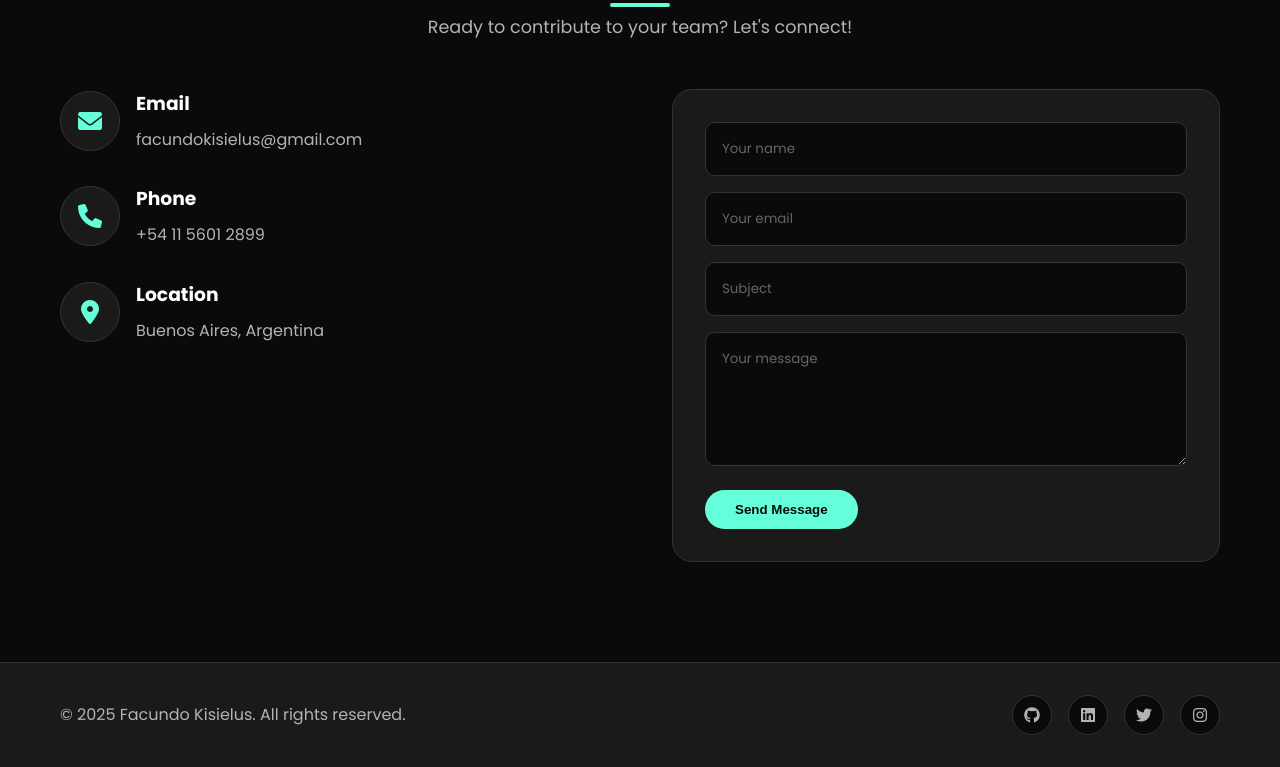
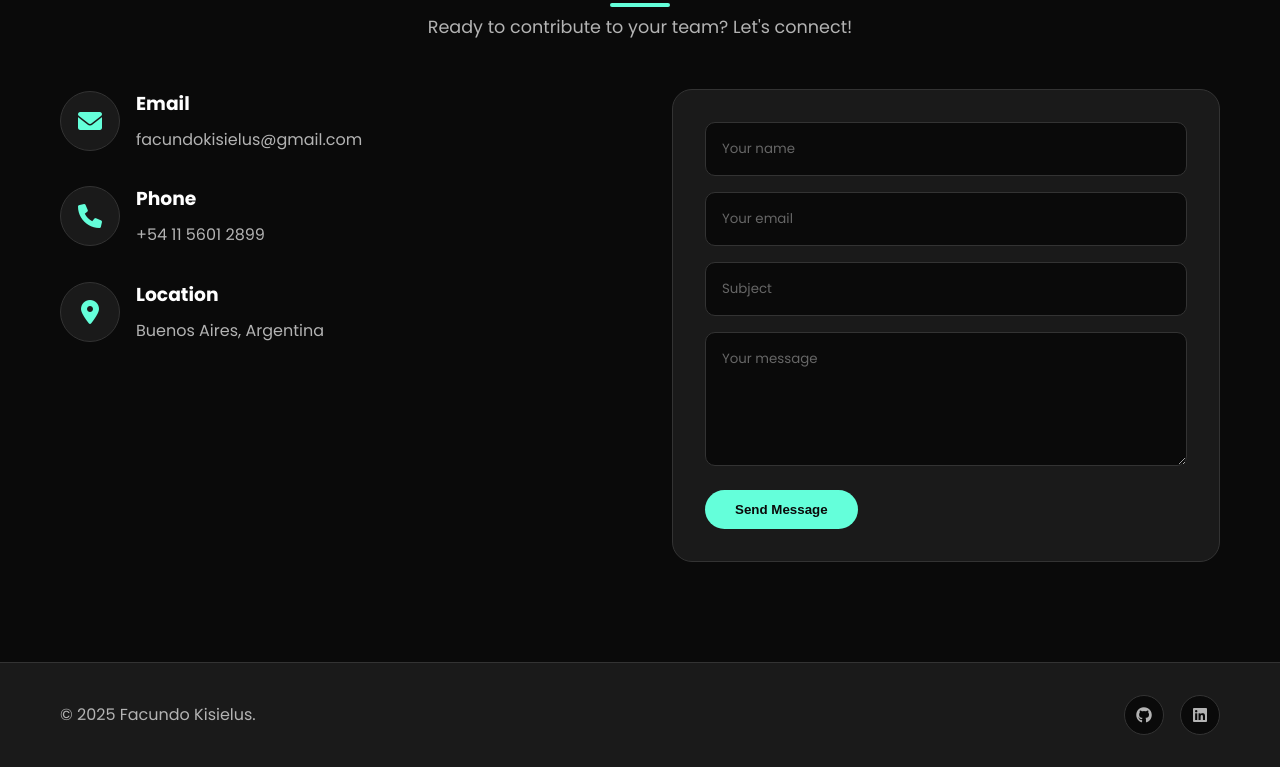
Before and after one commit to facukis/portfolio, a plain HTML site: page index.html in a window 1280 px wide. Shown: the part 3724-4491 px from the top of the page. Drawn offline with Linux system fonts and the light colour scheme; animation ran at ten frames a second.

Commit message:
Second version

```diff
--- a/index.html
+++ b/index.html
@@ -313,20 +313,14 @@
         <div class="container">
             <div class="footer-content">
                 <div class="footer-text">
-                    <p>&copy; 2025 Facundo Kisielus. All rights reserved.</p>
+                    <p>&copy; 2025 Facundo Kisielus.</p>
                 </div>
                 <div class="social-links">
-                    <a href="put-your-github-here" target="_blank" class="social-link">
+                    <a href="https://github.com/facukis" target="_blank" class="social-link">
                         <i class="fab fa-github"></i>
                     </a>
-                    <a href="put-your-linkedin-here" target="_blank" class="social-link">
+                    <a href="https://www.linkedin.com/in/facundo-k-39819a228/" target="_blank" class="social-link">
                         <i class="fab fa-linkedin"></i>
-                    </a>
-                    <a href="put-your-twitter-here" target="_blank" class="social-link">
-                        <i class="fab fa-twitter"></i>
-                    </a>
-                    <a href="put-your-instagram-here" target="_blank" class="social-link">
-                        <i class="fab fa-instagram"></i>
                     </a>
                 </div>
             </div>
```
